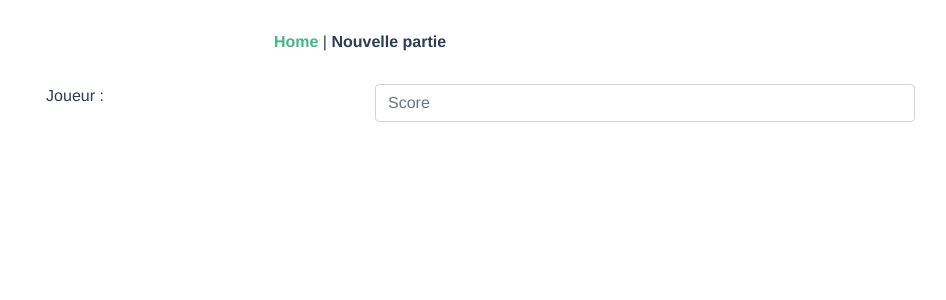
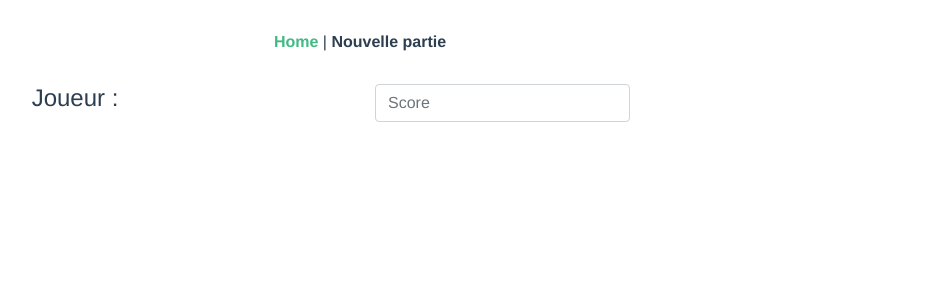
Before and after one commit to srigot/scoreTriomino, a Vue app: page / in a window 1280 px wide. Shown: the top 300 px of the page, without its empty margins (280-1226 px from the left). Built offline with nearby package versions, Linux system fonts and the light colour scheme.

Commit message:
Correction calcul somme et ajout sens inverse resultats

```diff
--- a/src/components/AjoutScore.vue
+++ b/src/components/AjoutScore.vue
@@ -2,9 +2,9 @@
   <div class="ajoutScore">
     <b-container class="bv-example-row">
         <b-row>
-          <b-col>Joueur : {{ nomJoueurCourant }}</b-col>
-          <b-col>
-            <b-form-input v-model="valeur" type="number"
+          <b-col sm="6"><h4>Joueur : {{ nomJoueurCourant }}</h4></b-col>
+          <b-col sm="3">
+            <b-form-input v-model="valeur" type="number" size="4"
               placeholder="Score" number @change="validerSaisie"></b-form-input>
           </b-col>
         </b-row>
--- a/src/modele/Joueur.js
+++ b/src/modele/Joueur.js
@@ -9,6 +9,9 @@ export default class Joueur {
   }
 
   ajouterScore(score) {
-    this.listeScore.push(score);
+    const numberScore = parseInt(score, 10);
+    if (!Number.isNaN(numberScore)) {
+      this.listeScore.unshift(numberScore);
+    }
   }
 }
```
